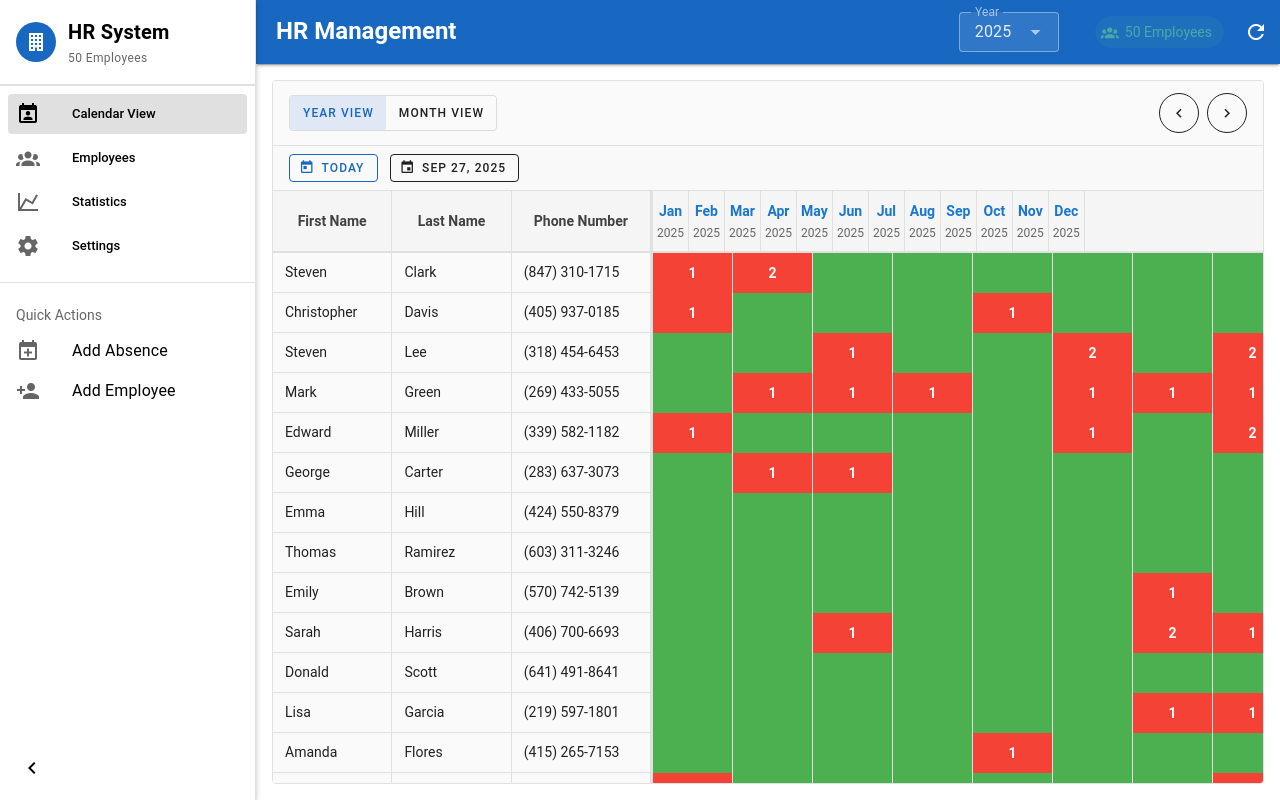
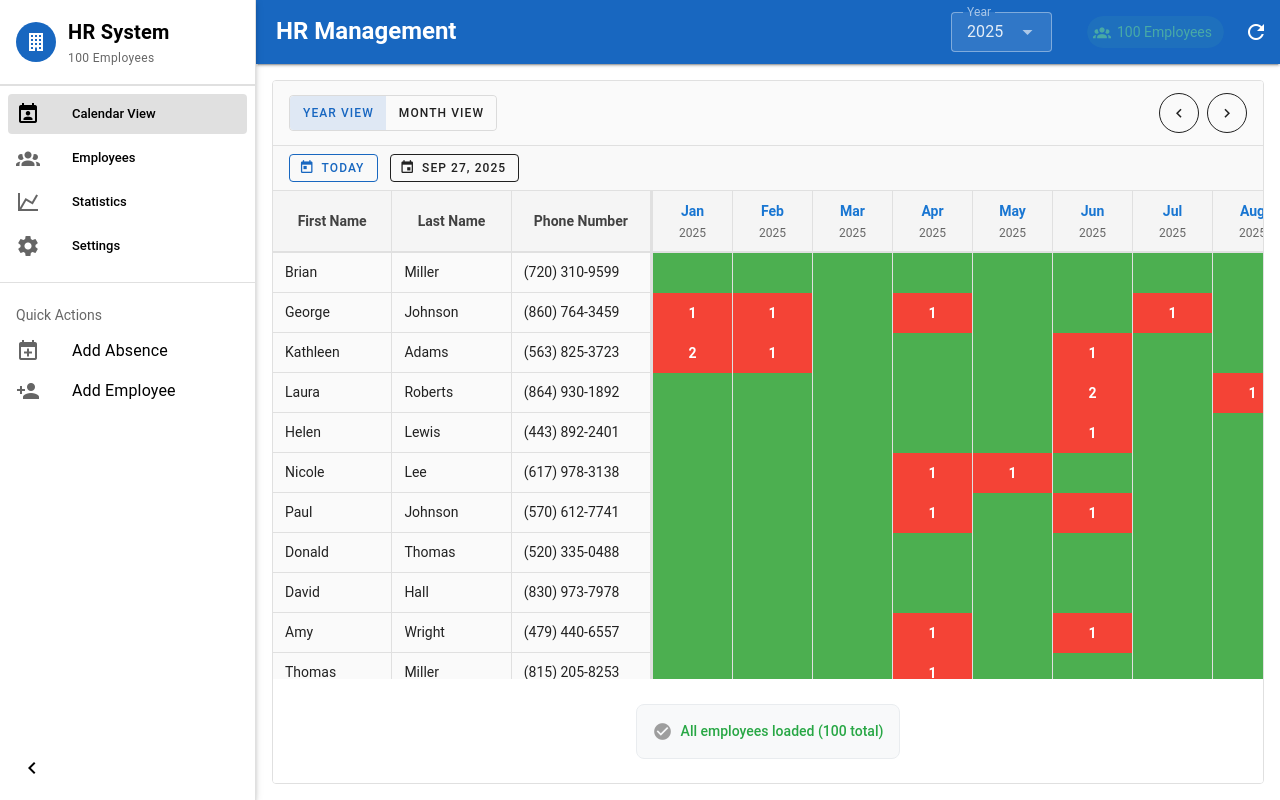
Before and after one commit to plinsy/hr-management, a Nuxt app: page / in a window 1280 px wide. Built offline with nearby package versions, Linux system fonts and the light colour scheme.

Commit message:
feat: implement infinite scroll and pagination for employee loading in store

```diff
--- a/app/components/CalendarTable.vue
+++ b/app/components/CalendarTable.vue
@@ -89,8 +89,10 @@
           <!-- Year View Headers -->
           <div v-else-if="viewType === 'yearView'" class="date-headers year-view">
             <div class="year-month-headers">
-              <div v-for="monthData in yearViewData" :key="`header-${monthData.year}-${monthData.month}`"
-                class="year-month-header" @click="navigateToMonth(monthData.year, monthData.month)">
+              <div v-for="monthData in yearViewData" :key="`header-${monthData.year}-${monthData.month}`" :style="{
+                minWidth: `${yearMonthCellWidth}px`,
+                maxWidth: `${yearMonthCellWidth}px`,
+              }" class="year-month-header" @click="navigateToMonth(monthData.year, monthData.month)">
                 <div class="month-name">{{ monthData.shortName }}</div>
                 <div class="month-year">{{ monthData.year }}</div>
               </div>
@@ -99,9 +101,13 @@
         </div>
       </div>
 
-      <!-- Scrollable body -->
-      <div class="calendar-body" ref="calendarBodyRef" @scroll="handleScroll"
-        :style="{ height: `${containerHeight}px` }">
+      <!-- Scrollable body with infinite scroll -->
+      <v-infinite-scroll
+        class="calendar-body"
+        ref="calendarBodyRef"
+        :height="containerHeight"
+        @load="onInfiniteLoad"
+      >
         <!-- Year View -->
         <div v-if="viewType === 'yearView'" class="year-view-content">
           <div class="virtual-content" :style="{
@@ -129,17 +135,20 @@
                     'has-absences': getMonthAbsenceCount(employee.id, monthData.year, monthData.month) > 0,
                     'no-absences': getMonthAbsenceCount(employee.id, monthData.year, monthData.month) === 0
                   }" :style="{
-                    width: `${yearMonthCellWidth}px`,
+                    minWidth: `${yearMonthCellWidth}px`,
+                    maxWidth: `${yearMonthCellWidth}px`,
                     height: `${ROW_HEIGHT}px`
                   }" @click="handleMonthCellClick(employee, monthData.year, monthData.month)">
 
                   <!-- Absence count display -->
-                  <span v-if="getMonthAbsenceCount(employee.id, monthData.year, monthData.month) > 0" class="absence-count-display">
+                  <span v-if="getMonthAbsenceCount(employee.id, monthData.year, monthData.month) > 0"
+                    class="absence-count-display">
                     {{ getMonthAbsenceCount(employee.id, monthData.year, monthData.month) > 9 ? '9+' : getMonthAbsenceCount(employee.id, monthData.year, monthData.month) }}
                   </span>
 
                   <!-- Tooltip for month absences -->
-                  <v-tooltip v-if="getMonthAbsenceCount(employee.id, monthData.year, monthData.month) > 0" activator="parent" location="top">
+                  <v-tooltip v-if="getMonthAbsenceCount(employee.id, monthData.year, monthData.month) > 0"
+                    activator="parent" location="top">
                     <div class="month-absence-tooltip">
                       <div class="tooltip-header">
                         <strong>{{ employee.firstName }} {{ employee.lastName }}</strong>
@@ -148,7 +157,7 @@
                       <div class="tooltip-divider"></div>
                       <div class="absence-list">
                         <div v-for="absence in getEmployeeMonthAbsences(employee.id, monthData.year, monthData.month)"
-                             :key="absence.id" class="absence-item">
+                          :key="absence.id" class="absence-item">
                           <div class="absence-dates">
                             {{ formatDate(new Date(absence.startDate), 'short') }} -
                             {{ formatDate(new Date(absence.endDate), 'short') }}
@@ -216,7 +225,23 @@
             </div>
           </div>
         </div>
-      </div>
+
+        <!-- Loading more indicator -->
+        <template v-if="employeeStore.getIsLoadingMore" #loading>
+          <div class="loading-more-indicator">
+            <v-progress-circular size="24" width="3" color="primary" indeterminate />
+            <span class="loading-text">Loading more employees...</span>
+          </div>
+        </template>
+
+        <!-- End of list indicator -->
+        <template v-if="!employeeStore.getHasMore" #empty>
+          <div class="end-of-list-indicator">
+            <v-icon color="grey" size="small">mdi-check-circle</v-icon>
+            <span class="end-text">All employees loaded ({{ employees.length }} total)</span>
+          </div>
+        </template>
+      </v-infinite-scroll>
     </div>
   </div>
 </template>
@@ -239,8 +264,7 @@ import {
 } from '~/utils/dateUtils'
 import {
   calculateVisibleRange,
-  calculateHorizontalVisibleRange,
-  throttle
+  calculateHorizontalVisibleRange
 } from '~/utils/virtualScrolling'
 
 /**
@@ -474,6 +498,8 @@ watch(currentDate, (newDate) => {
   }
 })
 
+// Employee count watcher removed to prevent infinite scroll loop
+
 // Group dates by month for headers
 const visibleMonths = computed(() => {
   const months: Array<{
@@ -522,17 +548,43 @@ const getAbsenceForDate = (employeeId: string, date: Date): Absence | null => {
 }
 
 /**
- * Handle scroll events with throttling
+ * Handle infinite scroll load event from Vuetify
  */
-const handleScroll = throttle((event: Event) => {
-  const target = event.target as HTMLElement
+const onInfiniteLoad = async ({ side, done }: { side: string; done: (status: 'ok' | 'empty' | 'error') => void }) => {
+  try {
+    console.log('Vuetify infinite scroll triggered - loading more employees...', {
+      currentCount: employeeStore.getAllEmployees.length,
+      totalCount: employeeStore.getTotalEmployees,
+      hasMore: employeeStore.getHasMore,
+      side
+    })
 
-  // Prevent horizontal scrolling
-  target.scrollLeft = 0
-  scrollLeft.value = 0
+    if (!employeeStore.getHasMore) {
+      done('empty')
+      return
+    }
 
-  scrollTop.value = target.scrollTop
-}, 16) // ~60fps
+    await employeeStore.loadMoreEmployees()
+
+    console.log('After loading more employees:', {
+      newCount: employeeStore.getAllEmployees.length,
+      totalCount: employeeStore.getTotalEmployees,
+      hasMore: employeeStore.getHasMore
+    })
+
+    // Tell Vuetify infinite scroll the status
+    if (employeeStore.getHasMore) {
+      done('ok')
+    } else {
+      done('empty')
+    }
+  } catch (error) {
+    console.error('Failed to load more employees:', error)
+    done('error')
+  }
+}
+
+// checkScrollPosition function removed to prevent infinite scroll loop
 
 /**
  * Handle cell click events
@@ -1276,7 +1328,9 @@ defineExpose({
   font-style: italic;
   color: #888;
   font-size: 0.8rem;
-}/* Tooltip styling */
+}
+
+/* Tooltip styling */
 .absence-tooltip {
   font-size: 0.875rem;
   line-height: 1.4;
@@ -1318,7 +1372,31 @@ defineExpose({
   .employee-cell,
   .employee-header-cell {
     padding: 4px 8px;
-    font-size: 0.75rem;
   }
 }
+
+/* Loading and pagination indicators */
+.loading-more-indicator,
+.end-of-list-indicator {
+  display: flex;
+  align-items: center;
+  justify-content: center;
+  gap: 8px;
+  padding: 16px;
+  margin: 16px 0;
+  border-radius: 8px;
+  background-color: #f8f9fa;
+  border: 1px solid #e9ecef;
+}
+
+.loading-text,
+.end-text {
+  font-size: 14px;
+  color: #6c757d;
+  font-weight: 500;
+}
+
+.end-text {
+  color: #28a745;
+}
 </style>
--- a/app/stores/employees.ts
+++ b/app/stores/employees.ts
@@ -6,12 +6,24 @@ import { generateEmployeeData } from '~/utils/dataGenerator'
  * Employee store state interface
  */
 interface EmployeeState {
-  /** List of all employees */
+  /** List of loaded employees */
   employees: Employee[]
+  /** All employees data (simulated backend) */
+  allEmployeesData: Employee[]
   /** Loading state */
   isLoading: boolean
+  /** Loading more employees state */
+  isLoadingMore: boolean
   /** Error message if any */
   error: string | null
+  /** Current page for pagination */
+  currentPage: number
+  /** Items per page */
+  itemsPerPage: number
+  /** Total count of employees */
+  totalCount: number
+  /** Has more data to load */
+  hasMore: boolean
 }
 
 /**
@@ -21,15 +33,36 @@ interface EmployeeState {
 export const useEmployeeStore = defineStore('employees', {
   state: (): EmployeeState => ({
     employees: [],
+    allEmployeesData: [],
     isLoading: false,
-    error: null
+    isLoadingMore: false,
+    error: null,
+    currentPage: 0,
+    itemsPerPage: 20,
+    totalCount: 0,
+    hasMore: true
   }),
 
   getters: {
     /**
-     * Get all employees with their absences
+     * Get all loaded employees with their absences
      */
     getAllEmployees: (state) => state.employees,
+
+    /**
+     * Get total employees count
+     */
+    getTotalEmployees: (state) => state.totalCount,
+
+    /**
+     * Check if more employees can be loaded
+     */
+    getHasMore: (state) => state.hasMore,
+
+    /**
+     * Check if currently loading more employees
+     */
+    getIsLoadingMore: (state) => state.isLoadingMore,
 
     /**
      * Get employee by ID
@@ -99,10 +132,7 @@ export const useEmployeeStore = defineStore('employees', {
         )
       },
 
-    /**
-     * Get total number of employees
-     */
-    getTotalEmployees: (state) => state.employees.length,
+
 
     /**
      * Get employee full name
@@ -117,7 +147,7 @@ export const useEmployeeStore = defineStore('employees', {
 
   actions: {
     /**
-     * Initialize employee data
+     * Initialize employee data with pagination
      * In a real application, this would fetch from GraphQL endpoint
      */
     async initializeData() {
@@ -128,14 +158,83 @@ export const useEmployeeStore = defineStore('employees', {
         // Simulate API delay
         await new Promise((resolve) => setTimeout(resolve, 1000))
 
-        // Generate sample data
-        this.employees = generateEmployeeData(50) // Generate 50 employees for testing
+        // Generate all sample data (simulating backend)
+        this.allEmployeesData = generateEmployeeData(100) // Generate 100 employees total
+        this.totalCount = this.allEmployeesData.length
+
+        // Reset pagination
+        this.currentPage = 0
+        this.employees = []
+        this.hasMore = true
+
+        // Load first page
+        await this.loadMoreEmployees()
       } catch (error) {
         this.error = 'Failed to load employee data'
         console.error('Error initializing employee data:', error)
       } finally {
         this.isLoading = false
       }
+    },
+
+    /**
+     * Load more employees (pagination)
+     */
+    async loadMoreEmployees() {
+      if (!this.hasMore || this.isLoadingMore) return
+
+      this.isLoadingMore = true
+      this.error = null
+
+      try {
+        // Simulate API delay
+        await new Promise((resolve) => setTimeout(resolve, 500))
+
+        const startIndex = this.currentPage * this.itemsPerPage
+        const endIndex = startIndex + this.itemsPerPage
+
+        console.log('Loading employees:', {
+          currentPage: this.currentPage,
+          startIndex,
+          endIndex,
+          totalData: this.allEmployeesData.length,
+          currentLoaded: this.employees.length
+        })
+
+        const newEmployees = this.allEmployeesData.slice(startIndex, endIndex)
+
+        console.log('New employees loaded:', newEmployees.length)
+
+        // Add new employees to the loaded list
+        this.employees.push(...newEmployees)
+
+        // Update pagination state
+        this.currentPage++
+        this.hasMore = this.employees.length < this.totalCount
+
+        console.log('Updated state:', {
+          totalLoaded: this.employees.length,
+          totalCount: this.totalCount,
+          hasMore: this.hasMore,
+          nextPage: this.currentPage
+        })
+
+      } catch (error) {
+        this.error = 'Failed to load more employees'
+        console.error('Error loading more employees:', error)
+      } finally {
+        this.isLoadingMore = false
+      }
+    },
+
+    /**
+     * Reset and reload employees
+     */
+    async reloadEmployees() {
+      this.employees = []
+      this.currentPage = 0
+      this.hasMore = true
+      await this.loadMoreEmployees()
     },
 
     /**
```
